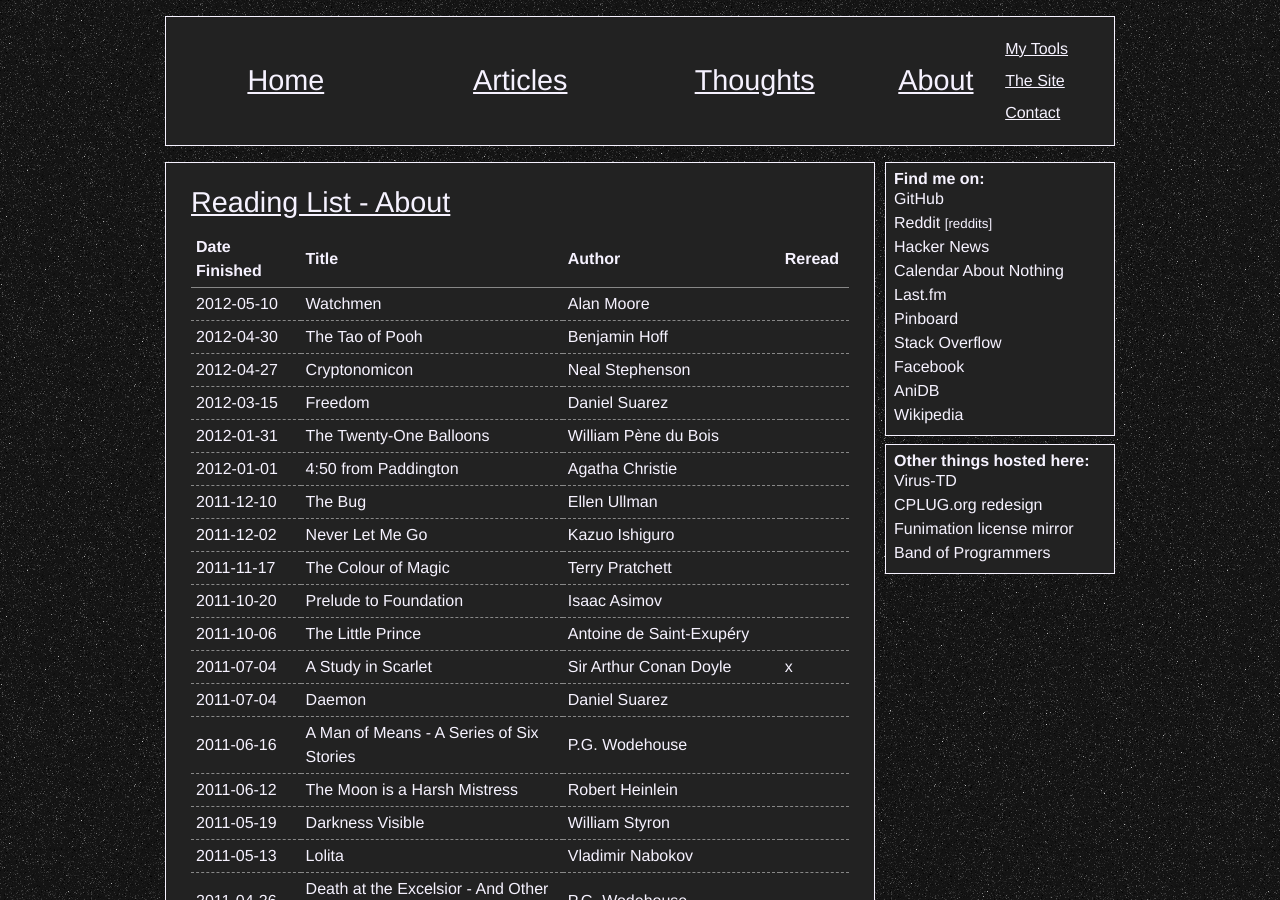
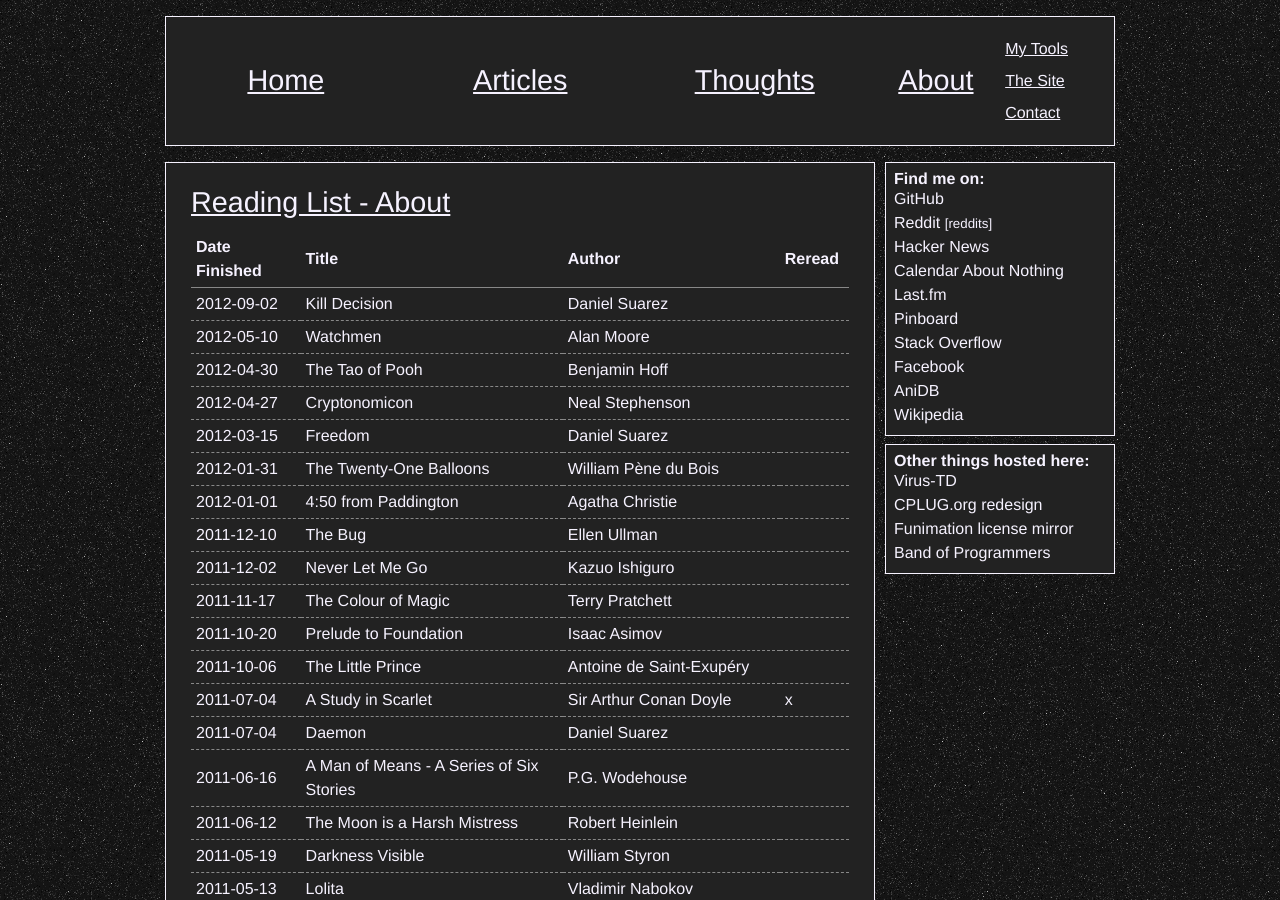
Before and after one commit to xiongchiamiov/xiongchiamiov.github.com, a Jekyll site: the page built from about/reading-list.md, in a window 1280 px wide and 900 px high. Built offline with Jekyll 4.4.1, drawn with Linux system fonts in a browser that asks for light colours; Markdown is read by kramdown in place of the engine named in the settings; comment, search, counter and statistics services are not loaded.

Commit message:
Update reading list: Kill Decision
I am so behind on my "16 books in 12 months" goal this year.

```diff
--- a/about/reading-list.md
+++ b/about/reading-list.md
@@ -5,6 +5,7 @@ title: Reading List - About
 
 Date Finished | Title                       | Author                            | Reread
 ------------- | --------------------------- | --------------------------------- | --------
+  2012-09-02  | Kill Decision               | Daniel Suarez                     |
   2012-05-10  | Watchmen                    | Alan Moore                        |
   2012-04-30  | The Tao of Pooh             | Benjamin Hoff                     |
   2012-04-27  | Cryptonomicon               | Neal Stephenson                   |
```
